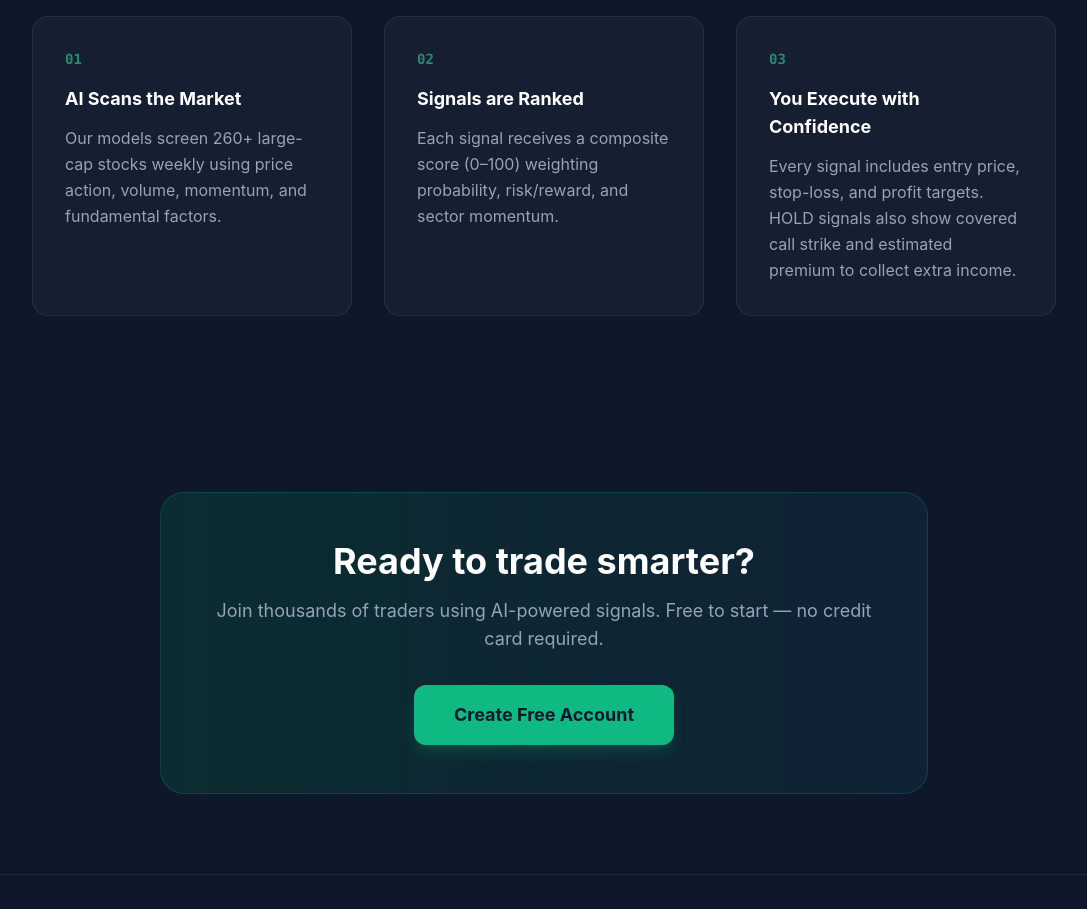
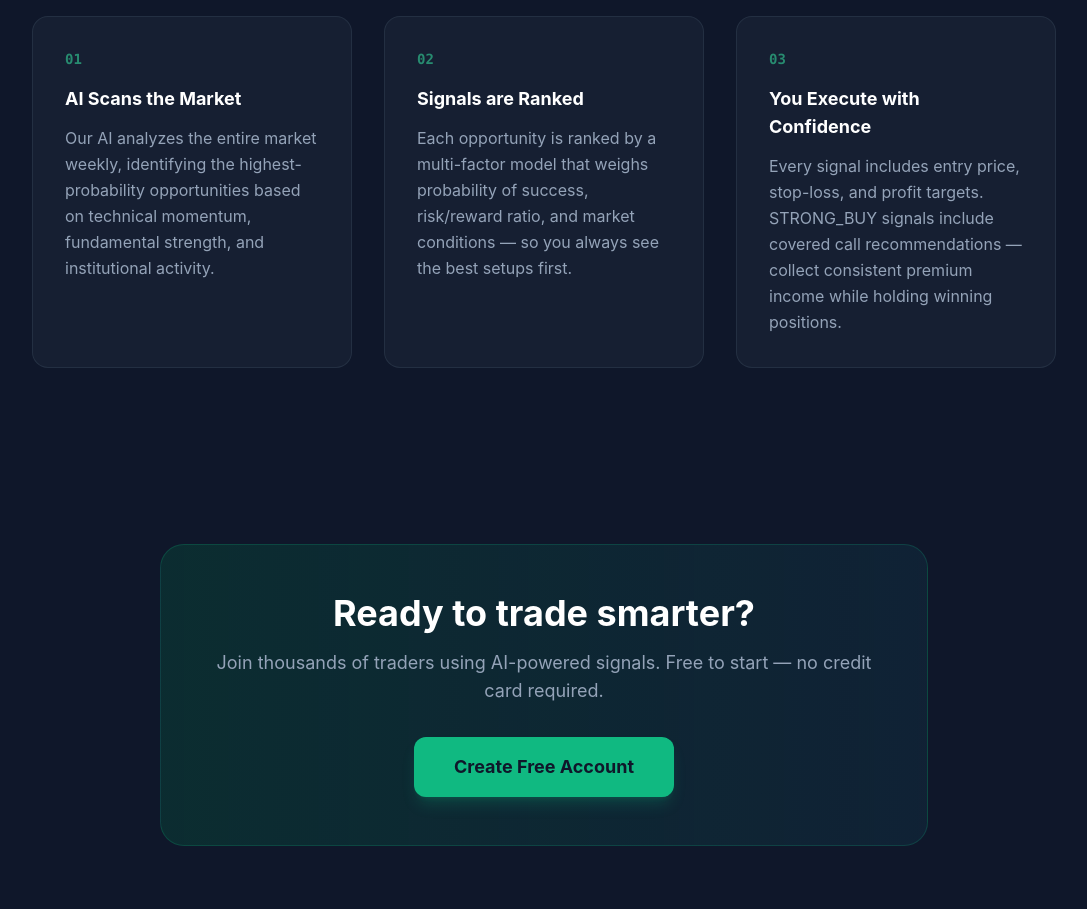
Before and after one commit to nsvictor72-prog/signalstocks-frontend, a Next.js app: page / in a window 1280 px wide. Shown: the part 1020-1929 px from the top of the page, without its empty margins (96-1183 px from the left). Built offline with nearby package versions, Linux system fonts and the light colour scheme.

Commit message:
Polish homepage messaging - remove technical specifics, focus on value

```diff
--- a/app/page.tsx
+++ b/app/page.tsx
@@ -4,17 +4,17 @@ const HOW_IT_WORKS = [
   {
     step: "01",
     title: "AI Scans the Market",
-    desc: "Our models screen 260+ large-cap stocks weekly using price action, volume, momentum, and fundamental factors.",
+    desc: "Our AI analyzes the entire market weekly, identifying the highest-probability opportunities based on technical momentum, fundamental strength, and institutional activity.",
   },
   {
     step: "02",
     title: "Signals are Ranked",
-    desc: "Each signal receives a composite score (0–100) weighting probability, risk/reward, and sector momentum.",
+    desc: "Each opportunity is ranked by a multi-factor model that weighs probability of success, risk/reward ratio, and market conditions — so you always see the best setups first.",
   },
   {
     step: "03",
     title: "You Execute with Confidence",
-    desc: "Every signal includes entry price, stop-loss, and profit targets. HOLD signals also show covered call strike and estimated premium to collect extra income.",
+    desc: "Every signal includes entry price, stop-loss, and profit targets. STRONG_BUY signals include covered call recommendations — collect consistent premium income while holding winning positions.",
   },
 ];
 
```
